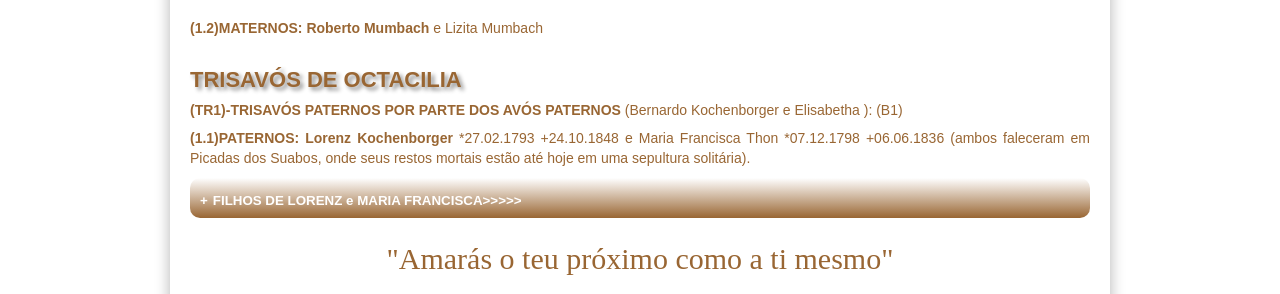
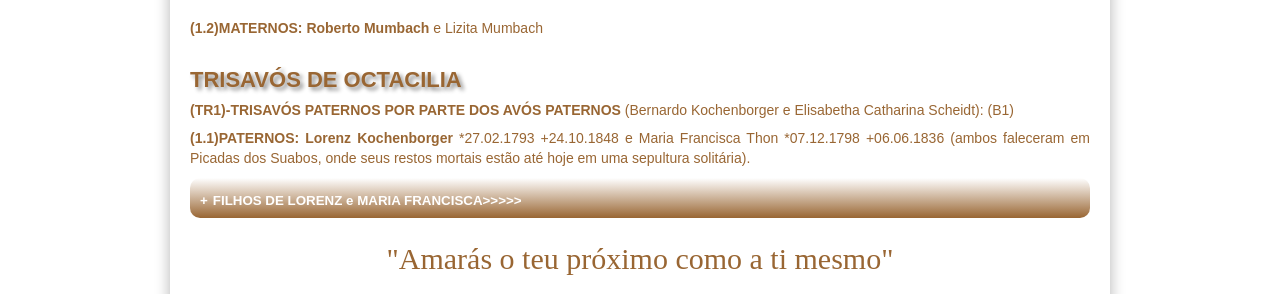
Before and after one commit to claudiovargas1955/claudiovargas1955.github.io, a Jekyll site: the page built from _pages/familia-kochenborger.html, in a window 1280 px wide and 900 px high, scrolled down 1529 px. Shown: the part 519-813 px from the top of the window. Built offline with Jekyll 4.4.1, drawn with Linux system fonts in a browser that asks for light colours; some web fonts are replaced.

Commit message:
Update familia-kochenborger.html

```diff
--- a/_pages/familia-kochenborger.html
+++ b/_pages/familia-kochenborger.html
@@ -628,7 +628,7 @@ São Leopoldo, RS, filha de Pedro Scheidt e Suzana Scheidt).
 <p><b>(1.2)MATERNOS: Roberto Mumbach </b>e Lizita Mumbach<br><br>
 
  <h4>TRISAVÓS DE OCTACILIA</h4>
-<p><b><h5>(TR1)-TRISAVÓS PATERNOS POR PARTE DOS AVÓS PATERNOS</b> (Bernardo Kochenborger e Elisabetha ): (B1)</h5>
+<p><b><h5>(TR1)-TRISAVÓS PATERNOS POR PARTE DOS AVÓS PATERNOS</b> (Bernardo Kochenborger e Elisabetha Catharina Scheidt): (B1)</h5>
 <p><b>(1.1)PATERNOS: Lorenz Kochenborger </b>*27.02.1793 +24.10.1848 e Maria Francisca Thon *07.12.1798 +06.06.1836 (ambos faleceram em
 Picadas dos Suabos, onde seus restos mortais estão até hoje em uma sepultura solitária). <br>
 <details><summary><b>FILHOS DE LORENZ e MARIA FRANCISCA>>>>></b></summary><br>
```
